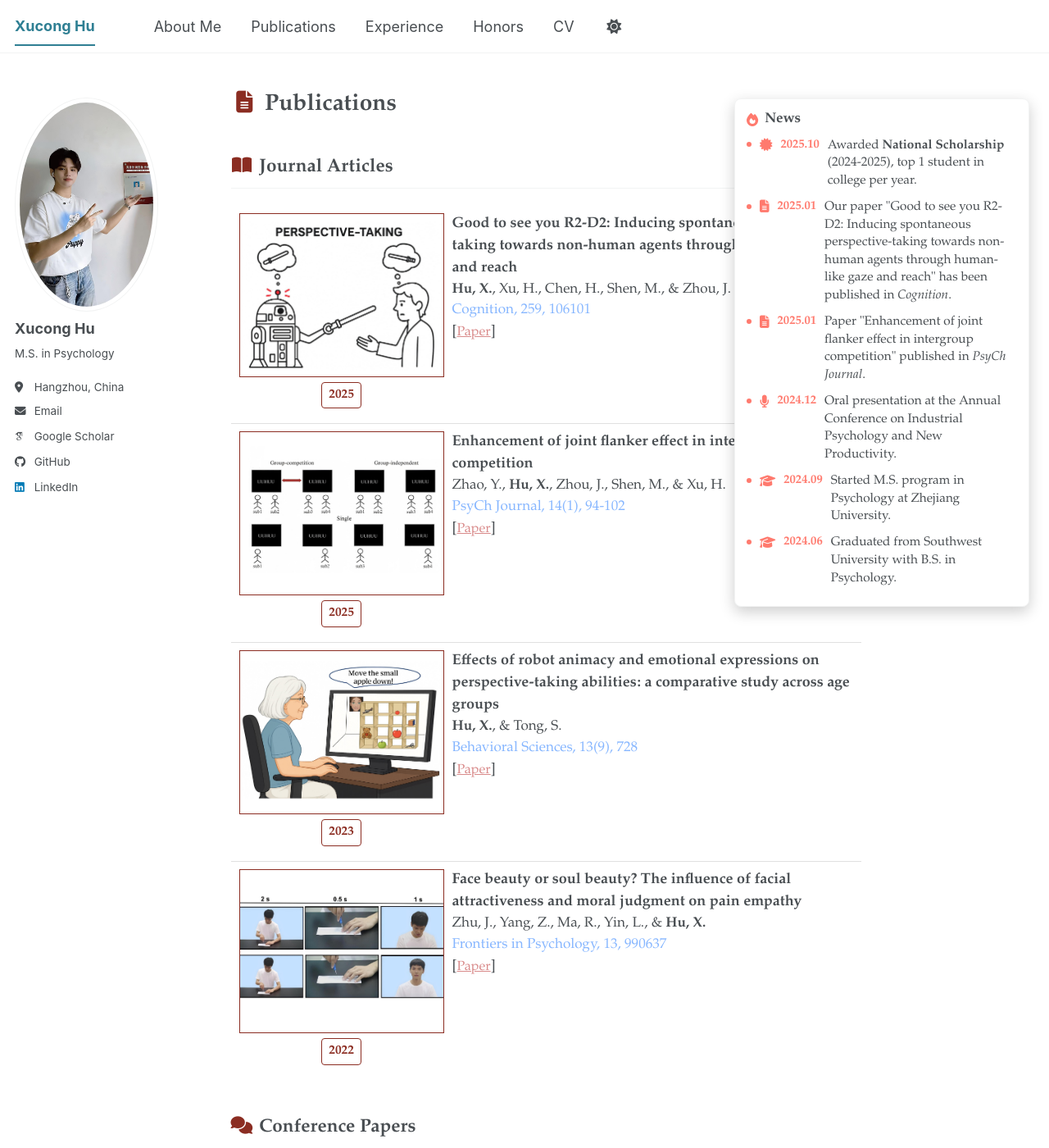
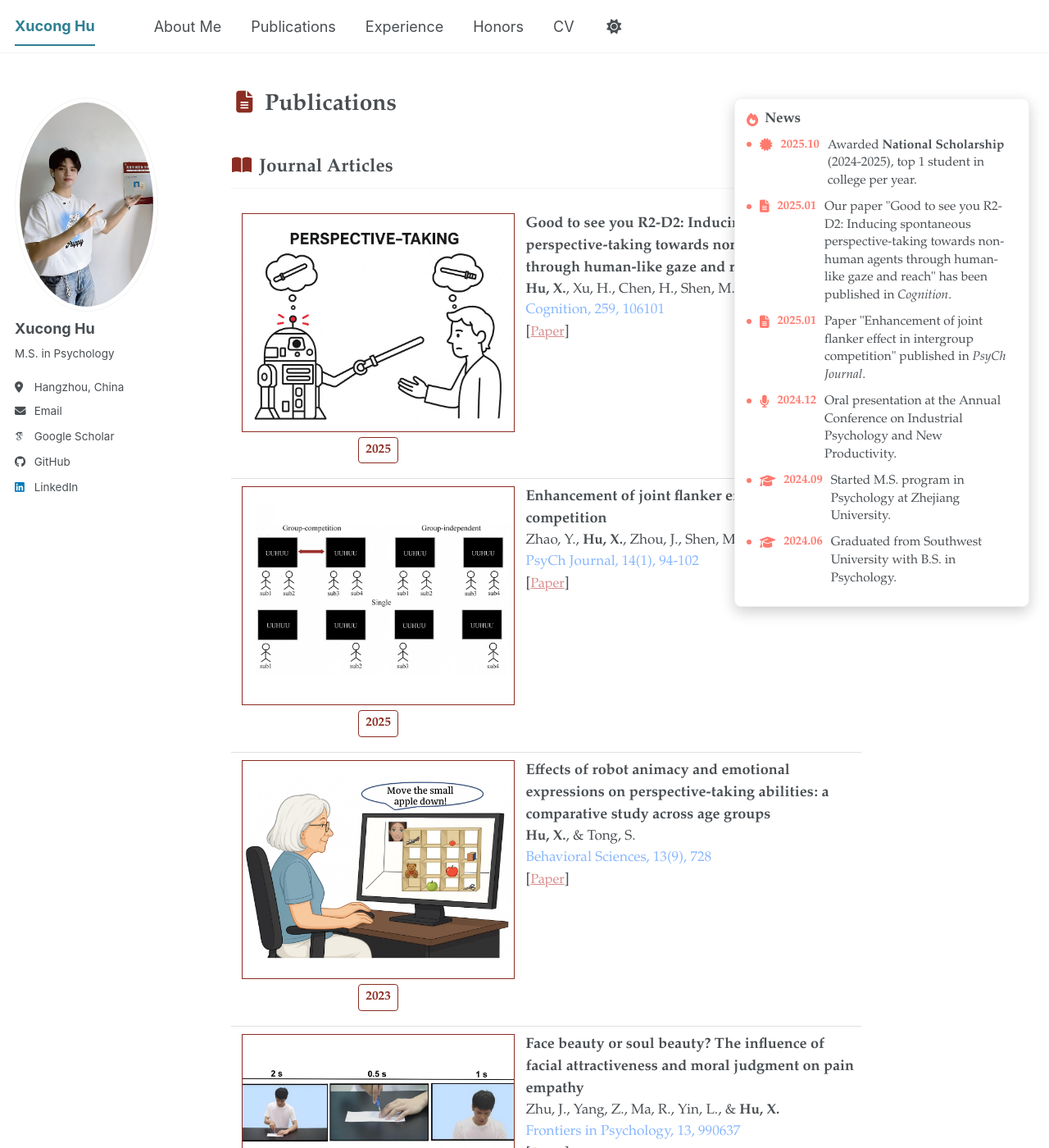
Before and after one commit to xuconghu/xuconghu.github.io, a Jekyll site: the page built from _pages/about.md, in a window 1280 px wide and 1400 px high, scrolled down 703 px. Shown: the whole window at 82% size. Built offline with Jekyll 4.4.1, drawn with Linux system fonts in a browser that asks for light colours; some web fonts are replaced; a script bundle is joined from its source files by our own code; library files that are not in the unit come from our copies.

Commit message:
Adjust publication cover to two-thirds

```diff
--- a/assets/css/main.scss
+++ b/assets/css/main.scss
@@ -255,14 +255,14 @@
 
 .pub-left {
   float: left;
-  width: 270px;
+  width: 360px;
   text-align: center;
 }
 
 .pub-cover {
   display: block;
-  width: 250px;
-  height: 200px;
+  width: 333px;
+  height: 267px;
   margin: 0 auto 6px;
   border: 1px solid #8b2d22;
   object-fit: cover;
@@ -281,7 +281,7 @@
 
 .pub-right {
   float: right;
-  width: calc(100% - 270px);
+  width: calc(100% - 360px);
 }
 
 .pub-right > .title {
```
